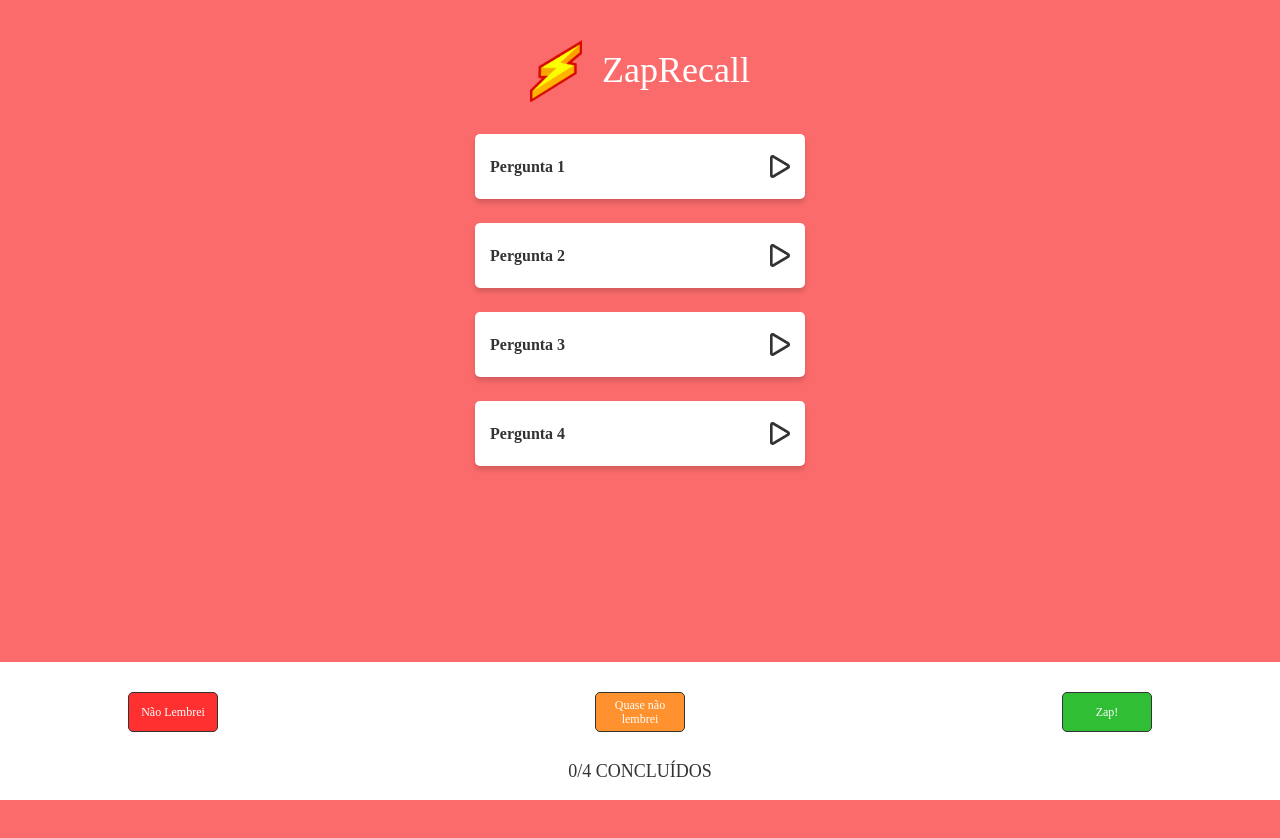
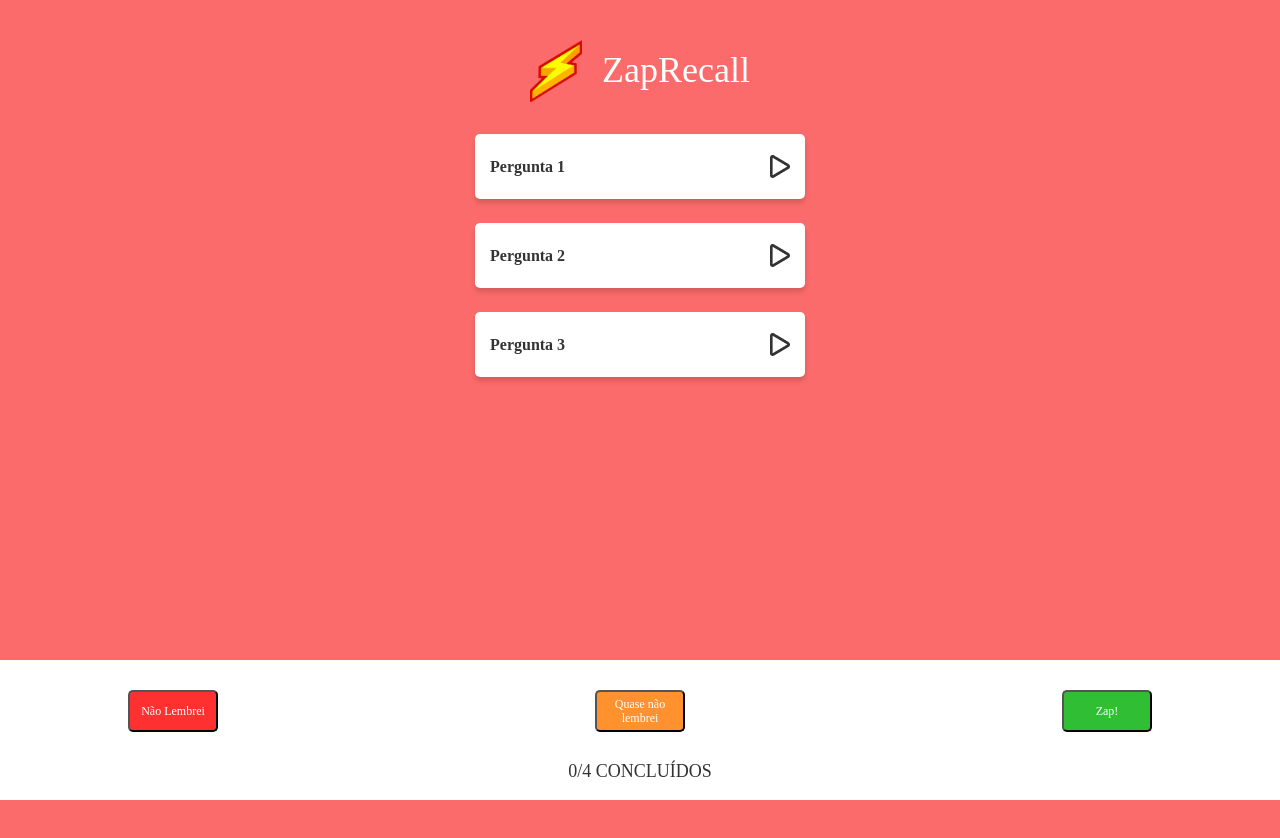
Before and after one commit to AdrienneMota/ZapRecall, a JavaScript app: page / in a window 1280 px wide. Shown: the top 838 px of the page. Built offline with nearby package versions, Linux system fonts and the light colour scheme.

Commit message:
renderização do array perguntas

```diff
--- a/src/Botoes.js
+++ b/src/Botoes.js
@@ -29,7 +29,6 @@ const ContainerBotoes = styled.div`
         text-align: center;
         color: #FFFFFF;
         border-radius: 5px;
-        border: 1px solid #333333;
         padding:5px;
     }
 
--- /dev/null
+++ b/src/Card.js
@@ -0,0 +1,37 @@
+import styled from 'styled-components'
+import setaplay from './assets/img/seta_play.png'
+
+export default function Card(props) {
+
+    return (
+        <>
+            <PerguntaFechada>
+                <p>Pergunta {props.id}</p>
+                <img src={setaplay} alt="botao resolver card" />
+            </PerguntaFechada>
+        </>
+    )
+}
+
+
+const PerguntaFechada = styled.div`
+    width: 300px;
+    height: 35px;
+    background-color: #FFFFFF;
+    margin: 12px;
+    padding: 15px;
+    box-shadow: 0px 4px 5px rgba(0, 0, 0, 0.15);
+    border-radius: 5px;
+    display: flex;
+    align-items: center;
+    justify-content: space-between;
+
+    p{
+        font-family: 'Recursive';
+        font-style: normal;
+        font-weight: 700;
+        font-size: 16px;
+        line-height: 19px;
+        color: #333333;
+    }
+`
--- a/src/ContainerZap.js
+++ b/src/ContainerZap.js
@@ -2,6 +2,7 @@ import styled from 'styled-components'
 import logo from "./assets/img/logo.png"
 import FlashCards from './FlashCards'
 import Footer from './Footer'
+import Perguntas from "./Perguntas"
 
 export default function ContainerZap(){
     return(
@@ -10,7 +11,9 @@ export default function ContainerZap(){
                 <img src={logo} alt="logo"/>
                 <h1>ZapRecall</h1>
             </LogoContainer>
-            <FlashCards/>
+            <FlashCards
+                perguntas = {Perguntas} // passando o array para a classe flashcards
+            />
             <Footer/>
         </ScreenContainer>
     )
--- a/src/FlashCards.js
+++ b/src/FlashCards.js
@@ -1,53 +1,15 @@
-import styled from 'styled-components'
-import setaplay from './assets/img/seta_play.png'
+import Card from './Card'
+//a props é o array que foi passado por parametro na função flashcards em ContainerZap
 
-function FlashCard() {
+export default function FlashCards(props) {
+
+    const { perguntas } = props // props agora pode representar todos as propriedades dos objetos
+
     return (
         <>
-            <PerguntaFechada>
-                <p>Pergunta 1</p>
-                <img src={setaplay} alt="botao resolver card" />
-            </PerguntaFechada>
-            <PerguntaFechada>
-                <p>Pergunta 2</p>
-                <img src={setaplay} alt="botao resolver card"/>
-            </PerguntaFechada>
-            <PerguntaFechada>
-                <p>Pergunta 3</p>
-                <img src={setaplay} alt="botao resolver card"/>
-            </PerguntaFechada>
-            <PerguntaFechada>
-                <p>Pergunta 4</p>
-                <img src={setaplay} alt="botao resolver card"/>
-            </PerguntaFechada>
+            {perguntas.map(
+                (p, i) => <Card key={i} id={p.id} />
+            )}
         </>
     )
 }
-
-export default function FlashCards() {
-    return (
-        <FlashCard />
-    )
-}
-
-const PerguntaFechada = styled.div`
-    width: 300px;
-    height: 35px;
-    background-color: #FFFFFF;
-    margin: 12px;
-    padding: 15px;
-    box-shadow: 0px 4px 5px rgba(0, 0, 0, 0.15);
-    border-radius: 5px;
-    display: flex;
-    align-items: center;
-    justify-content: space-between;
-
-    p{
-        font-family: 'Recursive';
-        font-style: normal;
-        font-weight: 700;
-        font-size: 16px;
-        line-height: 19px;
-        color: #333333;
-    }
-`
--- /dev/null
+++ b/src/Perguntas.js
@@ -0,0 +1,19 @@
+const Perguntas = [
+    {
+        id: 1,
+        pergunta: "O que é JSX ?",
+        resposta: "Uma extensão de linguagem do JavaScript"
+    },
+    {
+        id: 2,
+        pergunta: "O que é JSX ?",
+        resposta: "Uma extensão de linguagem do JavaScript"
+    },
+    {
+        id: 3,
+        pergunta: "O que é JSX ?",
+        resposta: "Uma extensão de linguagem do JavaScript"
+    }
+]
+
+export default Perguntas
```
